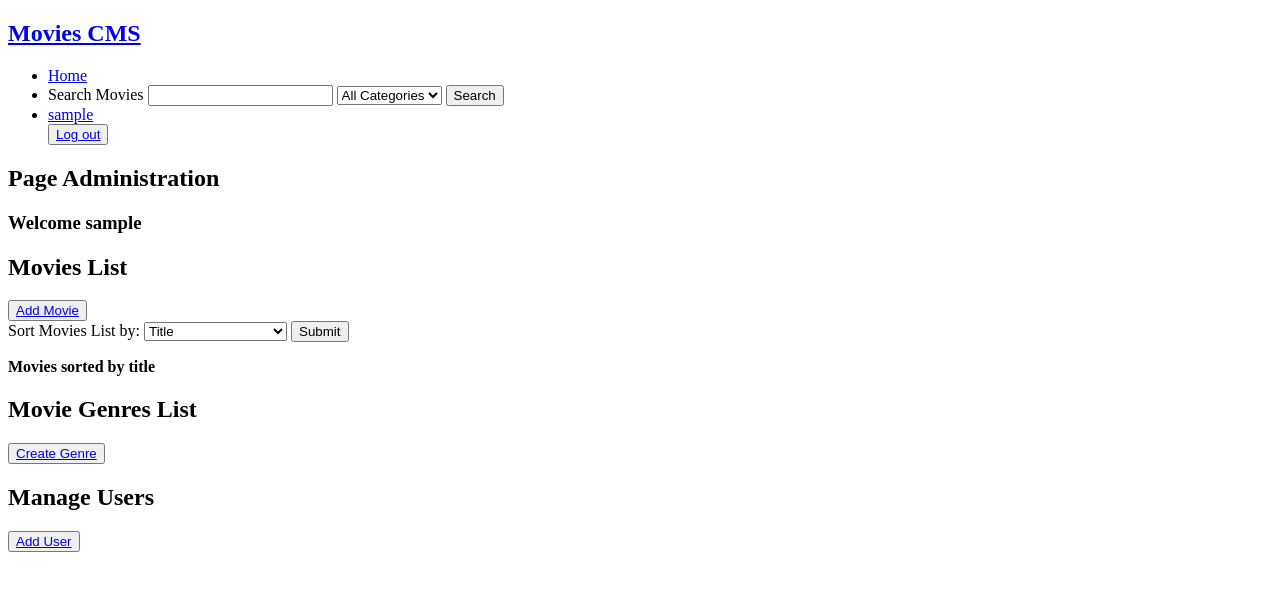
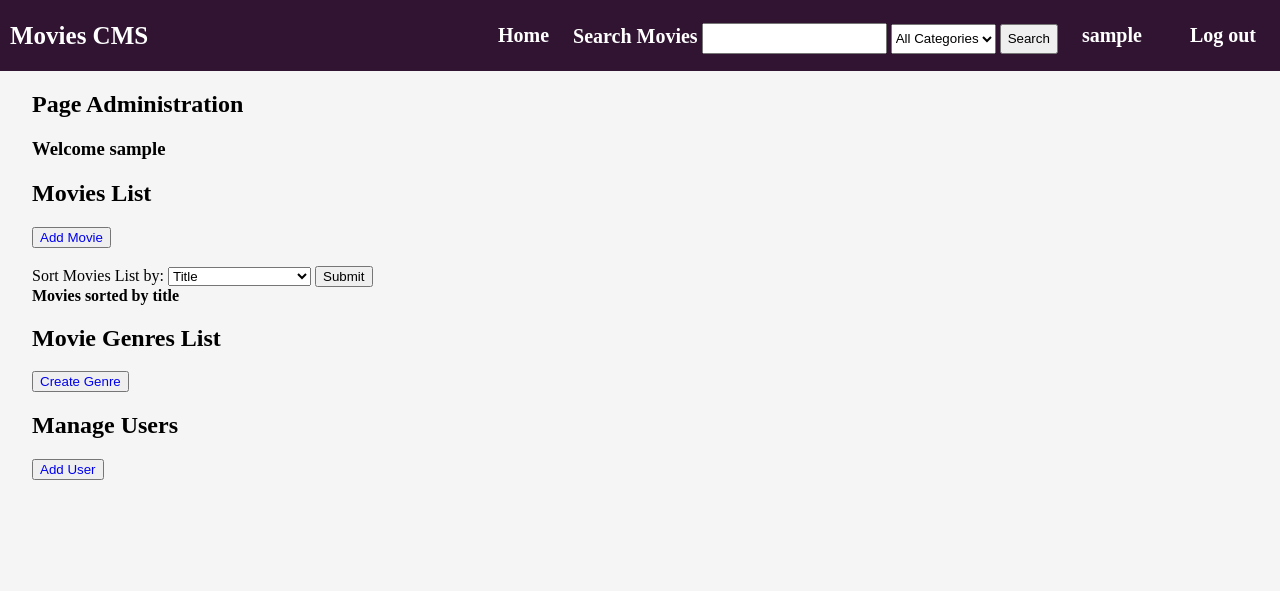
Before and after one commit to Xraecity/2023-movie, a PHP site: page /pageAdministration.php in a window 1280 px wide. Shown: the top 591 px of the page. Run offline with PHP 8.4, Linux system fonts and the light colour scheme; the visitor is signed in with stand-in values (Sample User, id 1); data that the repository does not hold is empty.

Commit message:
added styling to pages header

```diff
--- a/createCategory.php
+++ b/createCategory.php
@@ -90,11 +90,13 @@ if($_POST){
 	<meta charset="utf-8">
 	<meta name="viewport" content="width=device-width, initial-scale=1">
 	<title>Create New Genre</title>
+    <link rel="stylesheet" href="styles.css">
 </head>
 
 <body>
+    <?php include("header.php")?>
     <div class="block">
-    <?php include("header.php")?>
+
 	<form method="post" action="createCategory.php">
 
         <label for="genre">Genre</label><br>
--- a/header.php
+++ b/header.php
@@ -7,6 +7,7 @@
     <meta charset="utf-8">
     <meta name="viewport" content="width=device-width, initial-scale=1">
     <title>Header nav</title>
+    <link rel="stylesheet" href="styles.css">
 </head>
 <body>
        <nav>
@@ -36,7 +37,7 @@
 
                 <?php if(isset($_SESSION['username'])): ?>
                 <li><a href="pageAdministration.php"><?= $_SESSION['username']?></a></li>
-                <button><a href="logout.php">Log out</a></button>
+                <li><a href="logout.php">Log out</a></li>
 
                 <?php else:?>
                     <li><a href="login.php">Login</a></li>
--- a/login.php
+++ b/login.php
@@ -73,11 +73,13 @@ if($_POST){
 	<meta charset="utf-8">
 	<meta name="viewport" content="width=device-width, initial-scale=1">
 	<title>Login page</title>
+	<link rel="stylesheet" href="styles.css">
 </head>
 
 <body>
+	<?php include("header.php")?>
 	<div class="block">
-		<?php include("header.php")?>
+
 	<h1>Login</h1>
 	<div>
 		 <?php if(isset($loginError)):?>
--- a/pageAdministration.php
+++ b/pageAdministration.php
@@ -139,11 +139,13 @@ $genres = $genreStatement->fetchAll();
 	<meta charset="utf-8">
 	<meta name="viewport" content="width=device-width, initial-scale=1">
 	<title>Administration page</title>
+	<link rel="stylesheet" href="styles.css">
 </head>
 
 <body>
+	<?php include("header.php")?>
 	<div class="block">
-	<?php include("header.php")?>
+
 	<div>
 		<h2>Page Administration</h2>
 
@@ -155,7 +157,7 @@ $genres = $genreStatement->fetchAll();
 
 
     <h2>Movies List</h2>
-    <button><a href="pageCreate.php">Add Movie</a></button>
+    <button><a href="pageCreate.php">Add Movie</a></button><br><br>
     <!--sort movies list by title, creation date or release date-->
     <form method="post" action="pageAdministration.php">
     	<label for="movieListSort">Sort Movies List by:</label>
@@ -164,7 +166,7 @@ $genres = $genreStatement->fetchAll();
 		    <option value="Date-Created">Date Created</option>
 		    <option value="Release-Date" >Movie Release Date</option>
 	    </select>
-	    <button type="submit" name="submit" id="submit">Submit</button>
+	    <button type="submit" name="submit" id="submit">Submit</button><br>
 
 	    <?php if(isset($selectError)):?>
 	    	<span class="error"><?= $selectError?></span>
@@ -176,7 +178,7 @@ $genres = $genreStatement->fetchAll();
 
     <ul>
     	<?php foreach($movies as $movie): ?>
-    		<li><?= $movie['Name']?>
+    		<li class="lists"><?= $movie['Name']?>
     			<button><a = href="pageUpdate.php?id=<?= $movie['Id']?>">Update</a></button>
     			<button onclick="return confirm('Are you sure you want to delete?')"><a = href="pageDelete.php?id=<?= $movie['Id']?>">Delete</a></button>
     		</li>
@@ -191,7 +193,7 @@ $genres = $genreStatement->fetchAll();
 
     <ul>
     	<?php foreach($genres as $genre): ?>
-    		<li><?= $genre['Name']?>
+    		<li class="lists"><?= $genre['Name']?>
     			<button><a = href="updateCategory.php?id=<?= $genre['ID']?>">Update</a></button>
     		</li>
     	<?php endforeach ?>
@@ -209,7 +211,7 @@ $genres = $genreStatement->fetchAll();
 
     <ul>
     	<?php foreach($users as $user): ?>
-    		<li>
+    		<li class="lists">
     			<p>User_ID:  <?=$user['ID']?></p>
     			<p>Username:  <?=$user['Username']?></p>
     			<p>Email: <?= $user['Email']?></p>
--- a/pageCreate.php
+++ b/pageCreate.php
@@ -203,13 +203,14 @@ if($_POST ){
     <meta charset="UTF-8">
     <meta http-equiv="X-UA-Compatible" content="IE=edge">
     <meta name="viewport" content="width=device-width, initial-scale=1.0">
-    <link rel="stylesheet" href="main.css">
+    <link rel="stylesheet" href="styles.css">
     <title>Movies CMS</title>
 </head>
 <body>
     <!-- Remember that alternative syntax is good and html inside php is bad -->
+      <?php include("header.php")?>
      <div class="block">
-           <?php include("header.php")?>
+
 
             <h2>Add a New Movie</h2>
 
--- a/pageUpdate.php
+++ b/pageUpdate.php
@@ -259,11 +259,13 @@ if($_POST && !empty($_POST['update'])){
     <meta http-equiv="X-UA-Compatible" content="IE=edge">
     <meta name="viewport" content="width=device-width, initial-scale=1.0">
     <title>Movies CMS</title>
+    <link rel="stylesheet" href="styles.css">
 </head>
 <body>
     <!-- Remember that alternative syntax is good and html inside php is bad -->
+      <?php include("header.php")?>
      <div class="block">
-          <?php include("header.php")?>
+
 
             <h2>Update Movie</h2>
 
--- a/registration.php
+++ b/registration.php
@@ -147,9 +147,12 @@ if($_POST){
 	<meta charset="utf-8">
 	<meta name="viewport" content="width=device-width, initial-scale=1">
 	<title>Registration page</title>
+    <link rel="stylesheet" href="styles.css">
 </head>
 
 <body>
+    <?php include("header.php")?>
+    <div class="block">
 	<form method="post" action="registration.php">
 
         <label for="username">Username</label><br>
@@ -192,6 +195,7 @@ if($_POST){
 		<button type="submit" value="Register" id="register">Register</button>
 	</form>
 	<p>Already having an account?<a href="login.php">  Login Here!</a></p>
+</div>
 
 
 
--- a/styles.css
+++ b/styles.css
@@ -0,0 +1,90 @@
+
+/*******w********
+
+    Name: Maryam Ayemlo Gambo
+    Date: March 26, 2023
+    Description: This page contains all styles
+
+********************/
+
+
+html,body,section, p, header,footer,div,article,aside{
+    margin: 0;
+    padding: 0;
+    box-sizing:border-box;
+}
+body{
+    font-family: Montserrat;
+     background-color: whitesmoke;
+
+}
+
+a{
+    text-decoration: none;
+}
+
+nav{
+    display: flex;
+    justify-content: space-between;
+    align-items: center;
+    background-color: #311432;
+    color: #fff;
+}
+nav ul{
+    margin: 0;
+    padding: 0;
+    display: flex;
+}
+nav ul li {
+    list-style: none;
+}
+nav ul li a{
+    text-decoration: none;
+    color: #fff;
+    padding: 1.5rem;
+    font-size: 20px;
+    font-weight: bold;
+    display: block;
+}
+ nav h1 a{
+    font-size: 25px;
+    margin: 10px;
+    font-weight: bold;
+    color: #fff;
+ }
+ nav form {
+    margin-top: 23px;
+ }
+
+ nav form select, nav form button{
+    height: 30px;
+ }
+ nav form input{
+    height: 25px;
+ }
+  nav form label {
+     font-size: 20px;
+    font-weight: bold;
+  }
+
+  .block{
+
+    width: 95%;
+    margin: 10px auto;
+  }
+
+  form#home label{
+    font-size: 20px;
+  }
+  p#homeTitle{
+    font-size: 25px;
+    margin-top: 5px;
+  }
+
+ div.movie{
+      margin-top:20px;
+ }
+
+  li.lists{
+    margin-top: 15px;
+  }
--- a/updateCategory.php
+++ b/updateCategory.php
@@ -93,12 +93,13 @@ if($_POST && !empty($_POST['update'])){
     <meta charset="UTF-8">
     <meta http-equiv="X-UA-Compatible" content="IE=edge">
     <meta name="viewport" content="width=device-width, initial-scale=1.0">
-    <link rel="stylesheet" href="main.css">
+    <link rel="stylesheet" href="styles.css">
     <title>Edit this Genre!</title>
 </head>
 <body>
+      <?php include("header.php")?>
     <div class="block">
-    <?php include("header.php")?>
+
     <!-- Remember that alternative syntax is good and html inside php is bad -->
             <form method="post">
                 <!-- Hidden input for the quote primary key. -->
--- a/updateUser.php
+++ b/updateUser.php
@@ -146,12 +146,13 @@ if($_POST && !empty($_POST['update'])){
     <meta charset="UTF-8">
     <meta http-equiv="X-UA-Compatible" content="IE=edge">
     <meta name="viewport" content="width=device-width, initial-scale=1.0">
-    <link rel="stylesheet" href="main.css">
+    <link rel="stylesheet" href="styles.css">
     <title>Edit this User!</title>
 </head>
 <body>
+     <?php include("header.php")?>
     <div class="block">
-    <?php include("header.php")?>
+
     <!-- Remember that alternative syntax is good and html inside php is bad -->
             <form method="post">
                 <!-- Hidden input for the quote primary key. -->
```
Also changed, not shown: index.php (+9 -7 lines), Image_Uploads/avatar.jpg (added).
